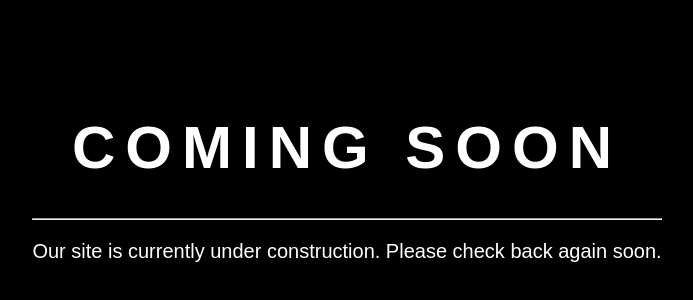
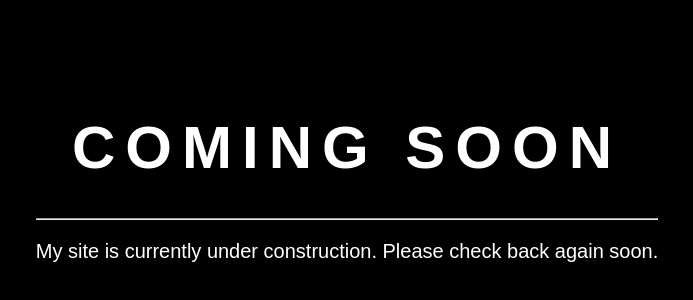
Before and after one commit to alangecodemaster/nick-doyle, a plain HTML site: page index.html in a window 1280 px wide. Shown: the part 220-520 px from the top of the page, 293-986 px from the left. Drawn offline with Linux system fonts and the light colour scheme.

Commit message:
Update index.html

```diff
--- a/index.html
+++ b/index.html
@@ -16,7 +16,7 @@
 	<div class="content">
 		<h1>Coming soon</h1>
 		<hr>
-		<p>Our site is currently under construction. Please check back again soon.</p>
+		<p>My site is currently under construction. Please check back again soon.</p>
 	</div>
 </body>
 </html>
```
